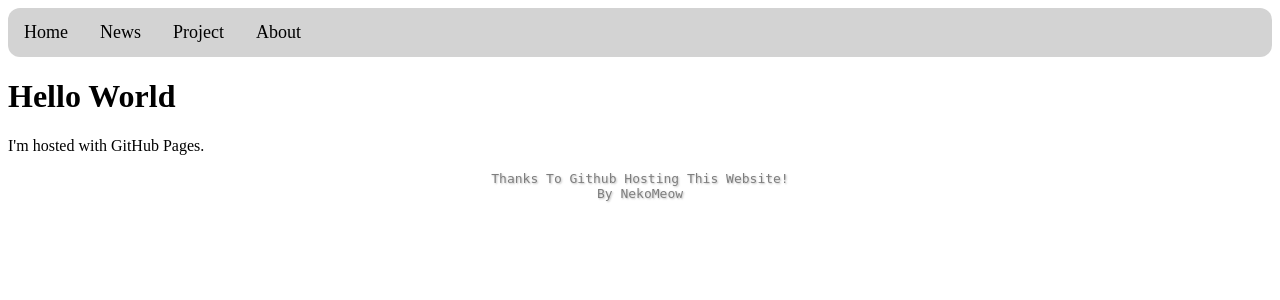
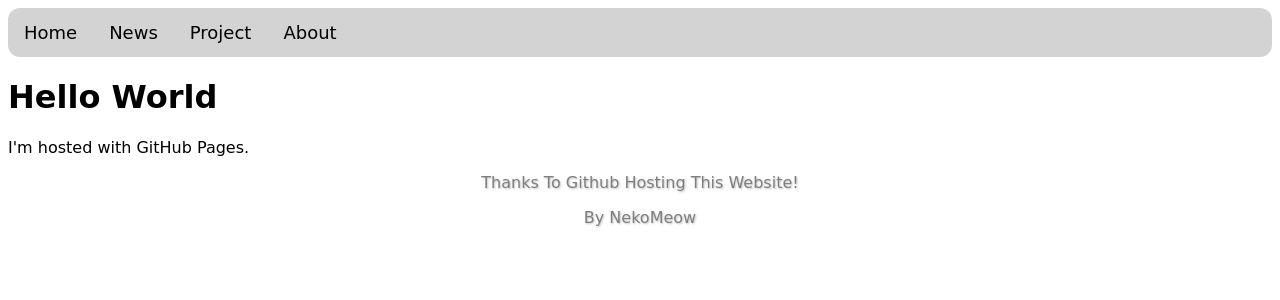
Before and after one commit to HowToDoThis/HowToDoThis.github.io, a PHP site: page / in a window 1280 px wide. Shown: the top 300 px of the page. Run offline with PHP 8.4, Linux system fonts and the light colour scheme.

Commit message:
Animation And Font Update

```diff
--- a/css/nav.css
+++ b/css/nav.css
@@ -10,19 +10,53 @@
 
 .topnav a
 {
+    transition-duration: 0.4s;
+
     float: left;
     display: block;
     color: black;
+
     text-align: center;
+    text-decoration: none;
+
     padding: 14px 16px;
-    text-decoration: none;
     font-size: 18px;
+}
+
+.topnav span
+{
+    transition: 0.4s;
+    position: relative;
+    display: inline-block;
+    cursor: pointer;
+}
+
+.topnav span::after
+{
+    content: '\00bb';
+    position: absolute;
+    opacity: 0;
+    top: 0;
+    right: -20px;
+    transition: 0.4s;
 }
 
 .topnav a:hover
 {
+    transition-duration: 0.4s;
     background-color: dodgerblue;
     color: white;
+}
+
+.topnav a:hover span
+{
+    padding-right: 25px;
+}
+
+.topnav a:hover span::after
+{
+    opacity: 1;
+    right: 0;
 }
 
 .topnav a:active
--- a/css/style.css
+++ b/css/style.css
@@ -1,6 +1,11 @@
-.footer
+body
 {
-    font-family: monospace;
+    font-family: "Comic Sans MS", cursive, sans-serif;
+}
+
+footer
+{
+    font-family: "Comic Sans MS", cursive, sans-serif;
     margin: 0;
     text-align: center;
     opacity: 50%;
--- a/index.html
+++ b/index.html
@@ -3,8 +3,11 @@
 
   <head>
     <meta http-equiv="Content-Type" content="text/html; charset=UTF-8" />
-    <meta name="viewport" content="width=device-width, initial-scale=1" />
-    <meta http-equiv="X-UA-Compatible" content="IE=edge" />
+    <meta charset="UTF-8">
+    <meta name="viewport" content="width=device-width, initial-scale=1.0">
+
+    <meta name="author" content="Xein">
+    <meta name="description" content="Welcome To Xein Profile Page">
 
     <link rel="stylesheet" href="https://fonts.googleapis.com/css?family=Poppins:300,400" />
 
@@ -32,10 +35,10 @@
 
   <body>
     <div class="topnav" id="topNav">
-      <a href="/" class="active">Home</a>
-      <a href="news.html">News</a>
-      <a href="project.html">Project</a>
-      <a href="about.html">About</a>
+      <a href="/" class="active"><span>Home</span></a>
+      <a href="news.html"><span>News</span></a>
+      <a href="project.html"><span>Project</span></a>
+      <a href="about.html"><span>About</span></a>
 
       <a href="javascript:void(0);" class="icon" onclick="myFunction()">
         <i class="fa fa-bars"></i>
@@ -48,8 +51,8 @@
   </body>
 
   <footer>
-    <p class="footer">Thanks To Github Hosting This Website!</p>
-    <p class="footer">By NekoMeow</p>
+    <p>Thanks To Github Hosting This Website!</p>
+    <p>By NekoMeow</p>
   </footer>
 
 </html>
```
